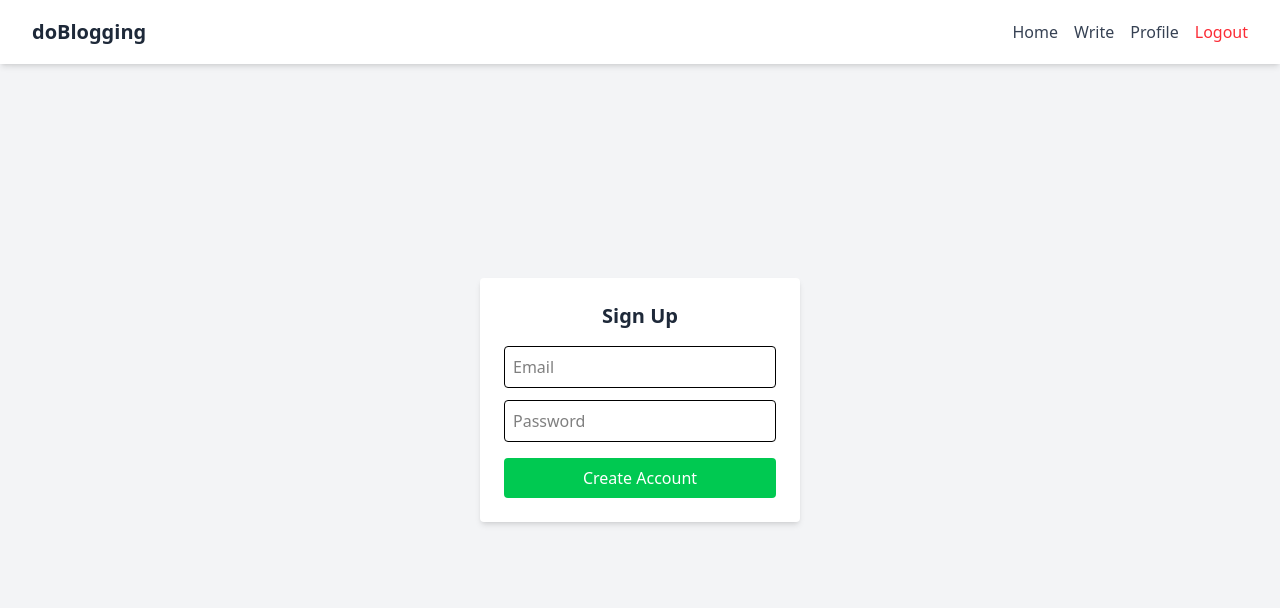
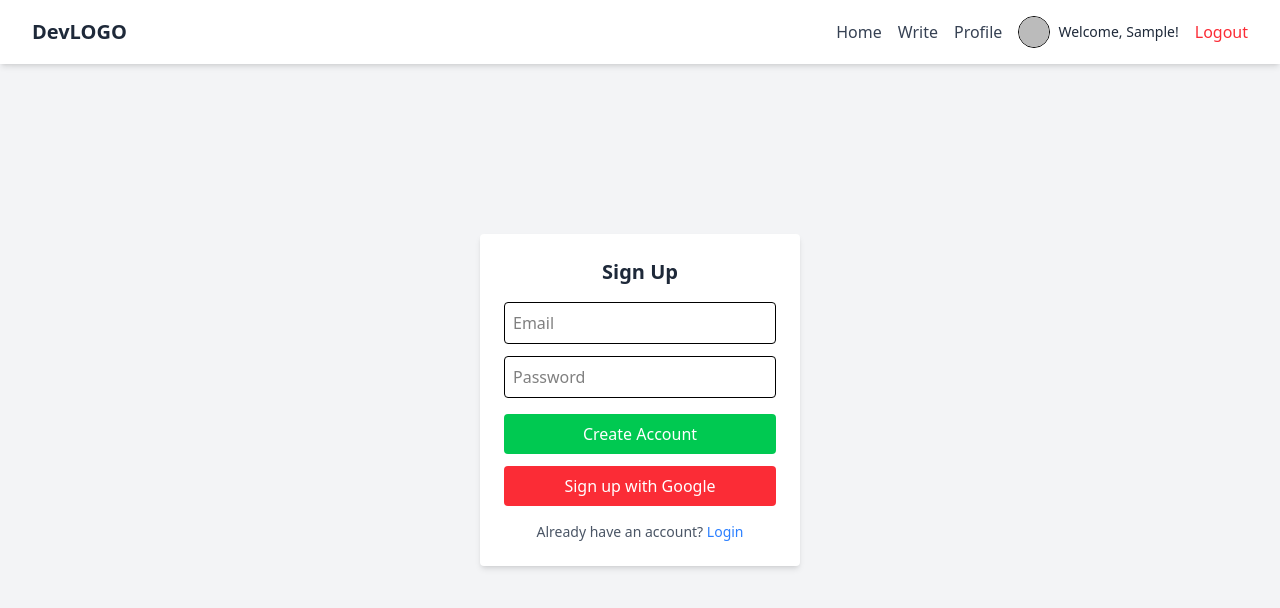
Before and after one commit to Anupam2027/Blog_website, a React (Vite) app: page /signup in a window 1280 px wide. Shown: the top 608 px of the page. Built offline with nearby package versions, Linux system fonts and the light colour scheme; no server answers; sample sign-in values are in the browser's storage.

Commit message:
sign in signout

```diff
--- a/src/components/Navbar.jsx
+++ b/src/components/Navbar.jsx
@@ -1,11 +1,10 @@
 import React, { useState } from "react";
 import { Link } from "react-router-dom";
-import { Bars3Icon, XMarkIcon } from "@heroicons/react/24/outline";
 import { useAuth } from "../context/AuthContext";
 import { ADMIN_EMAIL } from "../firebase/config";
 import { toast } from "react-hot-toast";
+import { Bars3Icon, XMarkIcon } from "@heroicons/react/24/outline";
 import { motion, AnimatePresence } from "framer-motion";
-
 
 const Navbar = () => {
   const [menuOpen, setMenuOpen] = useState(false);
@@ -23,7 +22,7 @@ const Navbar = () => {
     <nav className="bg-white dark:bg-gray-900 shadow-md fixed top-0 w-full z-50">
       <div className="max-w-7xl mx-auto px-4 sm:px-6 lg:px-8 flex justify-between items-center h-16">
         <Link to="/" className="text-xl font-bold text-gray-800 dark:text-white">
-          doBlogging
+          DevLOGO
         </Link>
 
         {/* Desktop Menu */}
@@ -39,6 +38,16 @@ const Navbar = () => {
                   <span className="bg-yellow-200 text-yellow-800 text-xs font-semibold px-2 py-0.5 rounded-full">👑 Admin</span>
                 </>
               )}
+              <div className="flex items-center gap-2">
+                <img
+                  src={user.photoURL || "https://placehold.co/32x32"}
+                  alt="User"
+                  className="w-8 h-8 rounded-full object-cover border"
+                />
+                <span className="text-sm text-gray-800 dark:text-white">
+                  Welcome, {user.displayName?.split(" ")[0] || "User"}!
+                </span>
+              </div>
               <button onClick={handleLogout} className="text-red-500 hover:underline">Logout</button>
             </>
           )}
@@ -52,11 +61,7 @@ const Navbar = () => {
 
         {/* Mobile Hamburger Button */}
         <button onClick={toggleMenu} className="md:hidden text-gray-700 dark:text-white focus:outline-none">
-        {menuOpen ? (
-  <XMarkIcon className="h-6 w-6" />
-) : (
-  <Bars3Icon className="h-6 w-6" />
-)}
+          {menuOpen ? <XMarkIcon className="h-6 w-6" /> : <Bars3Icon className="h-6 w-6" />}
         </button>
       </div>
 
@@ -82,6 +87,16 @@ const Navbar = () => {
                     <span className="text-xs text-yellow-700">👑 Admin</span>
                   </>
                 )}
+                <div className="flex items-center gap-2">
+                  <img
+                    src={user.photoURL || "https://placehold.co/32x32"}
+                    alt="User"
+                    className="w-8 h-8 rounded-full object-cover border"
+                  />
+                  <span className="text-sm text-gray-800 dark:text-white">
+                    {user.displayName?.split(" ")[0] || "User"}
+                  </span>
+                </div>
                 <button onClick={handleLogout} className="text-red-500 block">Logout</button>
               </>
             )}
@@ -94,7 +109,6 @@ const Navbar = () => {
           </motion.div>
         )}
       </AnimatePresence>
-
     </nav>
   );
 };
--- a/src/context/AuthContext.jsx
+++ b/src/context/AuthContext.jsx
@@ -1,30 +1,51 @@
 import React, { createContext, useContext, useEffect, useState } from "react";
 import { auth } from "../firebase/config";
-import { onAuthStateChanged, signOut } from "firebase/auth";
+import {
+  onAuthStateChanged,
+  signOut,
+  signInWithPopup,
+  GoogleAuthProvider,
+} from "firebase/auth";
+import { doc, getDoc, setDoc } from "firebase/firestore";
+import { db } from "../firebase/config";
 
-// Create a context
 const AuthContext = createContext();
+const googleProvider = new GoogleAuthProvider();
 
-// Provider
 export const AuthProvider = ({ children }) => {
   const [user, setUser] = useState(null);
 
-  // Check user on page load or auth change
   useEffect(() => {
     const unsubscribe = onAuthStateChanged(auth, (currentUser) => {
-      setUser(currentUser); // null or user object
+      setUser(currentUser);
     });
-    return () => unsubscribe(); // Clean up
+    return () => unsubscribe();
   }, []);
 
   const logout = () => signOut(auth);
 
+  const loginWithGoogle = async () => {
+    const result = await signInWithPopup(auth, googleProvider);
+    const user = result.user;
+
+    const userRef = doc(db, "users", user.uid);
+    const userSnap = await getDoc(userRef);
+
+    // If new user, save profile info to Firestore
+    if (!userSnap.exists()) {
+      await setDoc(userRef, {
+        name: user.displayName,
+        email: user.email,
+        photoURL: user.photoURL,
+        createdAt: new Date(),
+      });
+    }
+  };
   return (
-    <AuthContext.Provider value={{ user, logout }}>
+    <AuthContext.Provider value={{ user, logout, loginWithGoogle }}>
       {children}
     </AuthContext.Provider>
   );
 };
 
-// Hook to use context
 export const useAuth = () => useContext(AuthContext);
--- a/src/firebase/config.js
+++ b/src/firebase/config.js
@@ -2,6 +2,7 @@ import { initializeApp } from "firebase/app";
 import { getAuth } from "firebase/auth";
 import { getFirestore } from "firebase/firestore";
 import { getStorage } from "firebase/storage";
+import { GoogleAuthProvider, signInWithPopup } from "firebase/auth";
 
 
 const firebaseConfig = {
@@ -20,3 +21,4 @@ export const ADMIN_EMAIL = "anupam.kumari.mishra@gmail.com";
 export const auth = getAuth(app);
 export const db = getFirestore(app);
 export const storage = getStorage(app);
+export const googleProvider = new GoogleAuthProvider();
--- a/src/pages/Login.jsx
+++ b/src/pages/Login.jsx
@@ -4,25 +4,33 @@ import { auth } from "../firebase/config";
 import { useNavigate } from "react-router-dom";
 import PageWrapper from "../components/PageWrapper";
 import { toast } from "react-hot-toast";
-
+import { useAuth } from "../context/AuthContext";
 
 const Login = () => {
-  // Form state
   const [email, setEmail] = useState("");
   const [password, setPassword] = useState("");
+  const navigate = useNavigate();
+  const { loginWithGoogle } = useAuth();
 
-  const navigate = useNavigate(); // for redirect after login
-
-  // Login function
   const handleLogin = async (e) => {
     e.preventDefault();
     try {
-      // Firebase login with email/password
       await signInWithEmailAndPassword(auth, email, password);
       toast.success("Logged in successfully!");
       navigate("/profile");
     } catch (err) {
       toast.error("Login Failed: " + err.message);
+    }
+  };
+
+  const handleGoogleLogin = async () => {
+    try {
+      await loginWithGoogle(); // from context
+      toast.success("Logged in with Google!");
+      navigate("/profile");
+    } catch (err) {
+      toast.error("Google login failed");
+      console.error("Google Login Error:", err); // Add this to see real error
     }
   };
 
@@ -61,10 +69,17 @@ const Login = () => {
           >
             Login
           </button>
+
+          <button
+            type="button"
+            onClick={handleGoogleLogin}
+            className="w-full bg-red-500 text-white py-2 mt-3 rounded hover:bg-red-600"
+          >
+            Continue with Google
+          </button>
         </form>
       </div>
     </PageWrapper>
-
   );
 };
 
--- a/src/pages/Signup.jsx
+++ b/src/pages/Signup.jsx
@@ -1,40 +1,35 @@
 import React, { useState } from "react";
 import { createUserWithEmailAndPassword } from "firebase/auth";
-import { auth, db } from "../firebase/config";
-import { useNavigate } from "react-router-dom";
-import { doc, setDoc } from "firebase/firestore";
+import { auth } from "../firebase/config";
+import { useNavigate, Link } from "react-router-dom";
 import PageWrapper from "../components/PageWrapper";
 import { toast } from "react-hot-toast";
-
+import { useAuth } from "../context/AuthContext";
 
 const Signup = () => {
-  // State for form fields
   const [email, setEmail] = useState("");
   const [password, setPassword] = useState("");
+  const navigate = useNavigate();
+  const { loginWithGoogle } = useAuth();
 
-  const navigate = useNavigate(); // Redirect after signup
-
-  // Function when form is submitted
   const handleSignup = async (e) => {
-    e.preventDefault(); // prevent reload
-
+    e.preventDefault();
     try {
-      // Create user with Firebase Auth
-      const res = await createUserWithEmailAndPassword(auth, email, password);
-
-      // Create user document in Firestore
-      await setDoc(doc(db, "users", res.user.uid), {
-        uid: res.user.uid,
-        email,
-        bio: "",        // Empty by default
-        photoURL: ""    // Empty by default
-      });
-
-      // Navigate to dashboard or profile
+      await createUserWithEmailAndPassword(auth, email, password);
       toast.success("Account created!");
       navigate("/profile");
     } catch (err) {
       toast.error("Signup Failed: " + err.message);
+    }
+  };
+
+  const handleGoogleSignup = async () => {
+    try {
+      await loginWithGoogle();
+      toast.success("Signed up with Google!");
+      navigate("/profile");
+    } catch (err) {
+      toast.error("Google sign-up failed");
     }
   };
 
@@ -73,10 +68,24 @@ const Signup = () => {
           >
             Create Account
           </button>
+
+          <button
+            type="button"
+            onClick={handleGoogleSignup}
+            className="w-full bg-red-500 text-white py-2 mt-3 rounded hover:bg-red-600"
+          >
+            Sign up with Google
+          </button>
+
+          <p className="mt-4 text-sm text-center text-gray-600 dark:text-gray-300">
+            Already have an account?{" "}
+            <Link to="/login" className="text-blue-500 hover:underline">
+              Login
+            </Link>
+          </p>
         </form>
       </div>
     </PageWrapper>
-
   );
 };
 
```
Lines whose indentation alone changed are shown as unchanged.
